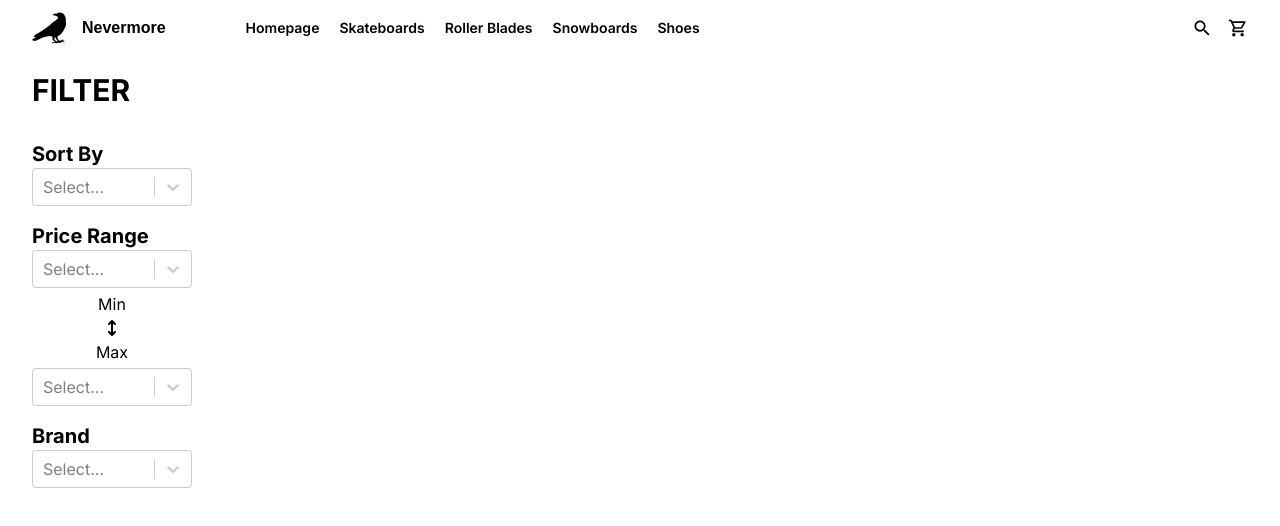
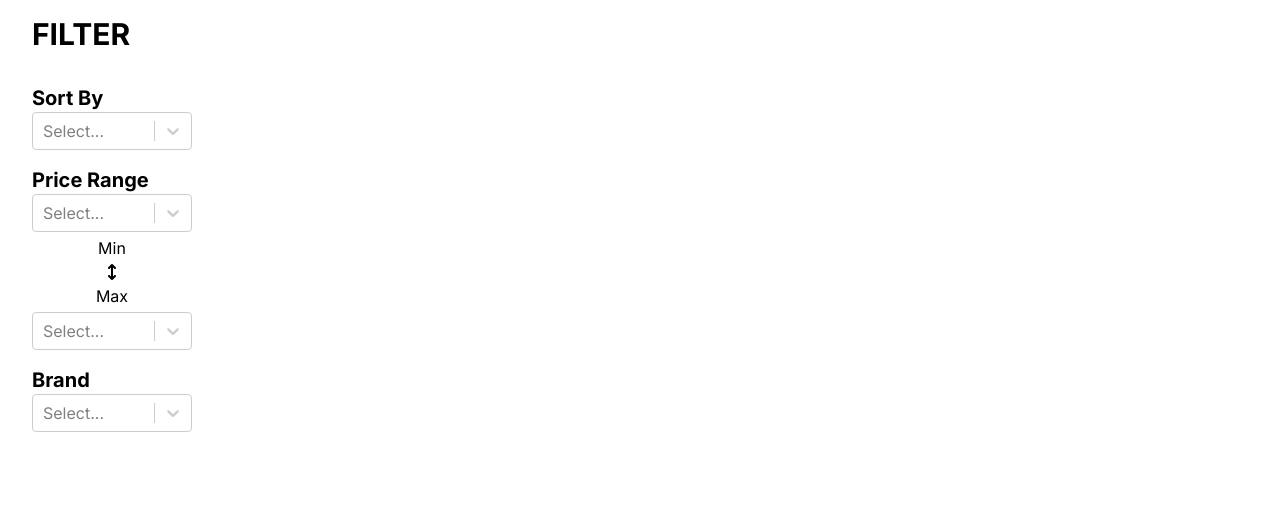
Before and after one commit to TugberkAta/Nevermore-Skateboards, a Next.js app: page /products/1 in a window 1280 px wide. Shown: the top 526 px of the page. Built offline with nearby package versions, Linux system fonts and the light colour scheme; a web font is replaced by a local one.

Commit message:
Move nav into the components as some didnt need it

```diff
--- a/app/layout.tsx
+++ b/app/layout.tsx
@@ -1,7 +1,6 @@
 import type { Metadata } from "next";
 import { Inter } from "next/font/google";
 import "../common/styles/globals.css";
-import Navigation from "@/common/components/Navigation";
 const inter = Inter({ subsets: ["latin"] });
 
 export const metadata: Metadata = {
@@ -16,10 +15,7 @@
 }>) {
   return (
     <html lang="en">
-      <body className={inter.className}>
-        <Navigation></Navigation>
-        {children}
-      </body>
+      <body className={inter.className}>{children}</body>
     </html>
   );
 }
--- a/app/page.tsx
+++ b/app/page.tsx
@@ -1,9 +1,11 @@
 import Banner from "@/common/components/homepage/Banner";
 import Previews from "@/common/components/homepage/Previews";
+import Navigation from "@/common/components/Navigation";
 
 export default function Home() {
   return (
     <>
+      <Navigation></Navigation>
       <div className="w-screen">
         <Banner></Banner>
         <div className=" ml-16 mr-16 mt-6 mb-6">
```
